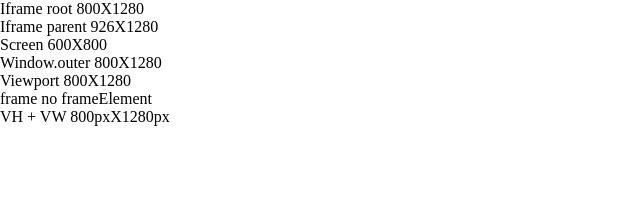
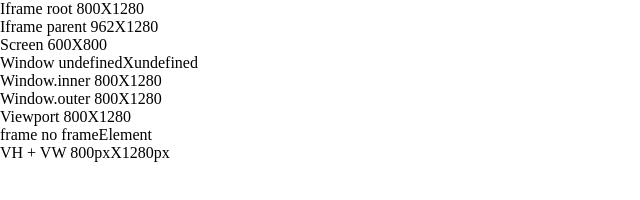
Before and after one commit to NumminorihSF/test-iframe, a plain HTML site: page src/frame.html in a window 1280 px wide. Shown: the whole page, without its empty margins (0-640 px from the left). Drawn offline with Linux system fonts and the light colour scheme.

Commit message:
fix parent window

```diff
--- a/src/frame.html
+++ b/src/frame.html
@@ -25,6 +25,12 @@
 </div>
 <div id="screen">
     Screen
+</div>
+<div id="window">
+    Window
+</div>
+<div id="window-inner">
+    Window.inner
 </div>
 <div id="window-outer">
     Window.outer
@@ -66,10 +72,21 @@
         document.getElementById("screen").innerHTML += " " + height + "X" + width;
     });
 
+    setTimeout(function() {
+        var height = window.height
+        var width = window.width
+        document.getElementById("window").innerHTML += " " + height + "X" + width;
+    });
+
  setTimeout(function() {
         var height = window.outerHeight
         var width = window.outerWidth
         document.getElementById("window-outer").innerHTML += " " + height + "X" + width;
+    });
+ setTimeout(function() {
+        var height = window.innerHeight
+        var width = window.innerWidth
+        document.getElementById("window-inner").innerHTML += " " + height + "X" + width;
     });
 
     setTimeout(function() {
```
